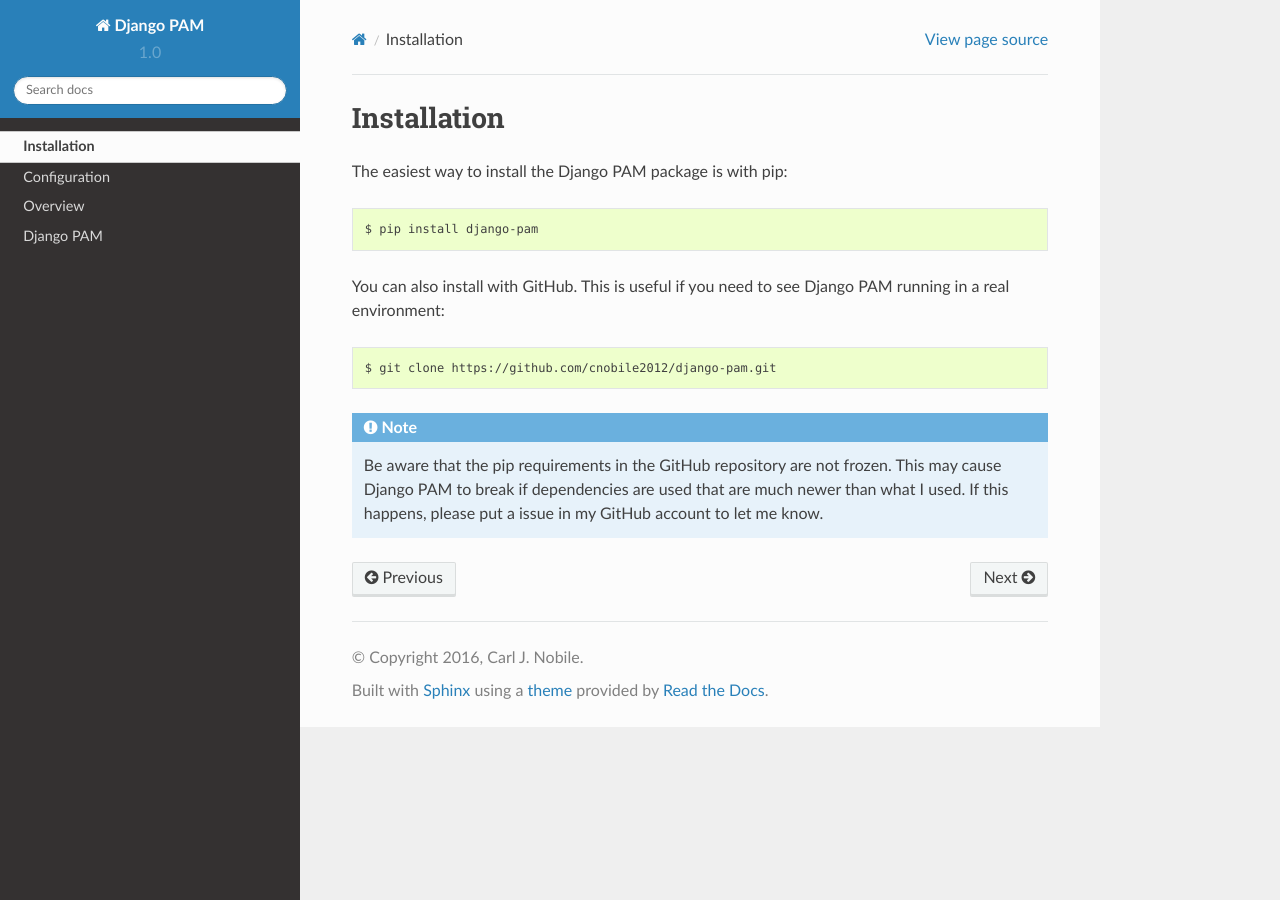
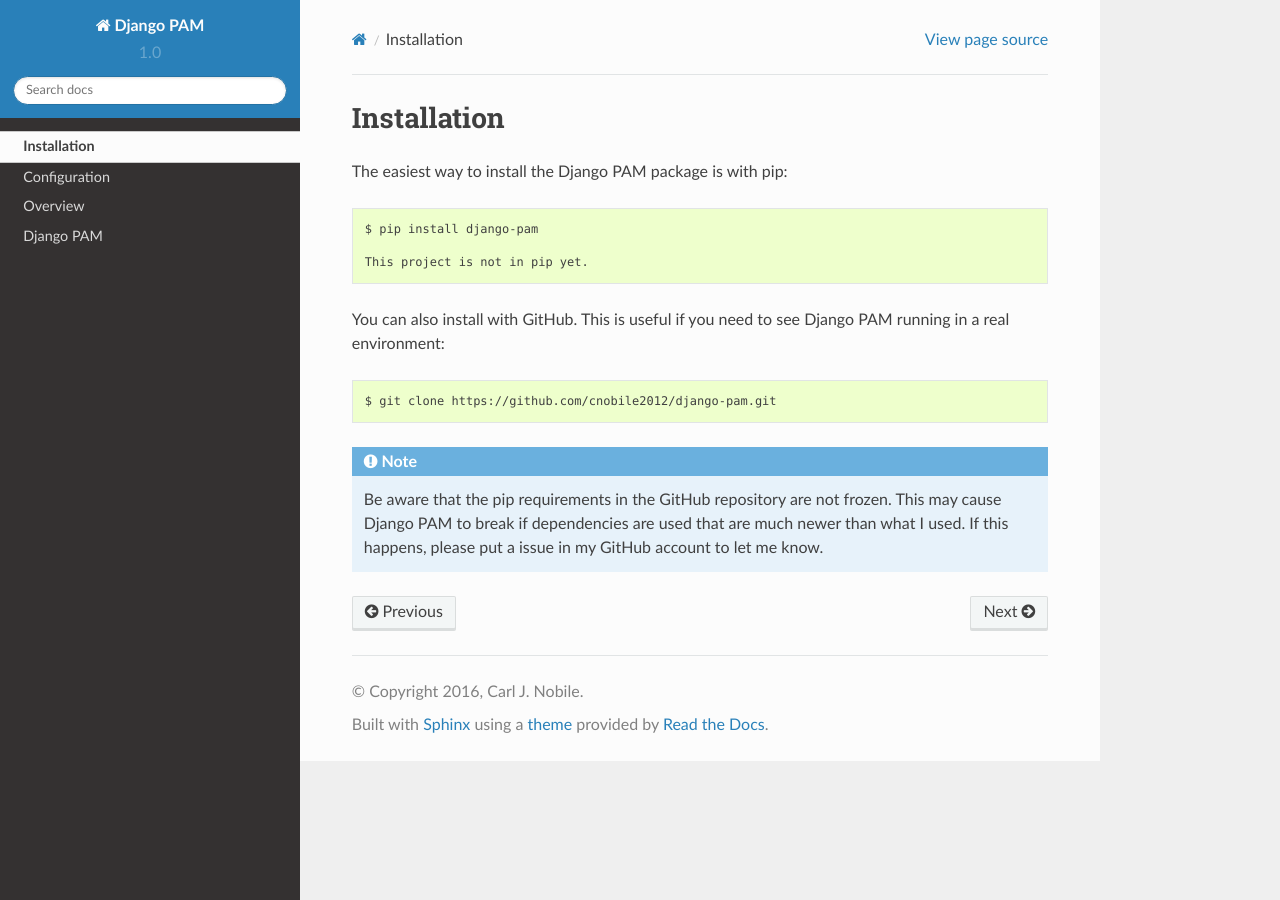
Before and after one commit to cnobile2012/django-pam, a Sphinx documentation site: the page built from docs/source/installation.rst, in a window 1280 px wide. Built offline with Sphinx 7.4.7 and the Read the Docs theme 2.0.0, drawn with Linux system fonts in a browser that asks for light colours; some of the changed lines change nothing that is shown.

Commit message:
Removed unneeded files.

```diff
--- a/docs/source/_ext/edit_on_github.py
+++ /dev/null
@@ -1,42 +0,0 @@
-"""
-Sphinx extension to add ReadTheDocs-style "Edit on GitHub" links to the
-sidebar.
-
-Loosely based on https://github.com/astropy/astropy/pull/347
-"""
-
-import os
-import warnings
-
-
-__licence__ = 'BSD (3 clause)'
-
-
-def get_github_url(app, view, path):
-    return 'https://github.com/{project}/{view}/{branch}/{path}'.format(
-        project=app.config.edit_on_github_project,
-        view=view,
-        branch=app.config.edit_on_github_branch,
-        path=path)
-
-
-def html_page_context(app, pagename, templatename, context, doctree):
-    if templatename != 'page.html':
-        return
-
-    if not app.config.edit_on_github_project:
-        warnings.warn("edit_on_github_project not specified")
-        return
-
-    path = os.path.relpath(doctree.get('source'), app.builder.srcdir)
-    show_url = get_github_url(app, 'blob', path)
-    edit_url = get_github_url(app, 'edit', path)
-
-    context['show_on_github_url'] = show_url
-    context['edit_on_github_url'] = edit_url
-
-
-def setup(app):
-    app.add_config_value('edit_on_github_project', '', True)
-    app.add_config_value('edit_on_github_branch', 'master', True)
-    app.connect('html-page-context', html_page_context)
--- a/docs/source/_templates/sourcelink.html
+++ /dev/null
@@ -1,15 +0,0 @@
-{%- if show_source and has_source and sourcename %}
-  <h3>{{ _('This Page') }}</h3>
-  <ul class="this-page-menu">
-    <li><a href="{{ pathto('_sources/' + sourcename, true)|e }}"
-           rel="nofollow">{{ _('Show Source') }}</a></li>
-  {%- if show_on_github_url %}
-    <li><a href="{{ show_on_github_url }}"
-           rel="nofollow">{{ _('Show on GitHub') }}</a></li>
-  {%- endif %}
-  {%- if edit_on_github_url %}
-    <li><a href="{{ edit_on_github_url }}"
-           rel="nofollow">{{ _('Edit on GitHub') }}</a></li>
-  {%- endif %}
-  </ul>
-{%- endif %}
--- a/docs/source/installation.rst
+++ b/docs/source/installation.rst
@@ -4,6 +4,8 @@
 The easiest way to install the Django PAM package is with pip::
 
   $ pip install django-pam
+
+  This project is not in pip yet.
 
 You can also install with GitHub. This is useful if you need to see
 Django PAM running in a real environment::
```
Also changed, not shown: docs/source/conf.py (+2 -6 lines).
